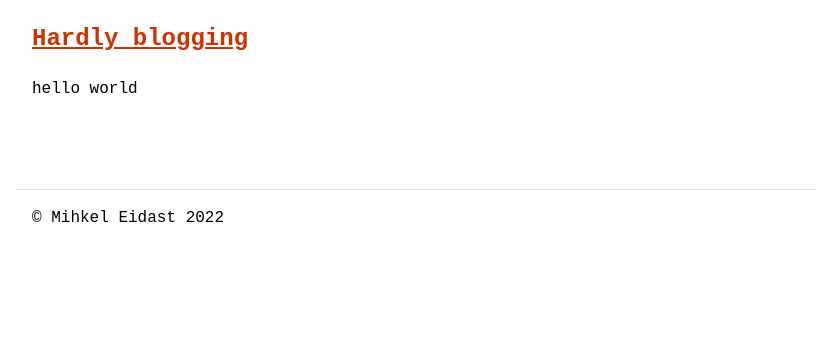
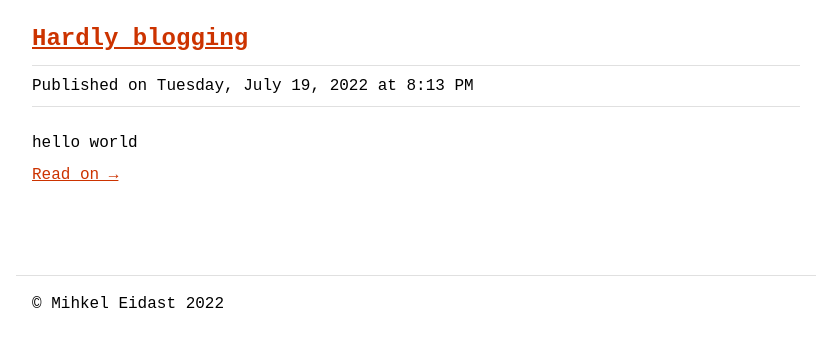
Before and after one commit to mihkeleidast/eida.st, an Astro site: page /blog in a window 1280 px wide. Shown: the part 140-486 px from the top of the page, without its empty margins (224-1055 px from the left). Built offline with nearby package versions, Linux system fonts and the light colour scheme; Astro itself is replaced by a stand-in of ours.

Commit message:
feat: improve blog list page

```diff
--- a/src/pages/blog/[...page].astro
+++ b/src/pages/blog/[...page].astro
@@ -32,8 +32,14 @@ const data: MarkdownInstance<Post>[] = page.data;
                 {data.map((post) => (
                     <li>
                         <article>
-                            <h2><a href={post.url}>{post.frontmatter.title}</a></h2>
-                            <p>{post.frontmatter.description}</p>
+                            <Prose>
+                                <h2><a href={post.url}>{post.frontmatter.title}</a></h2>
+                                <p class="meta">Published on <time datetime={post.frontmatter.date}>{new Intl.DateTimeFormat('en-US', { dateStyle: 'full', timeStyle: 'short' }).format(new Date(post.frontmatter.date))}</time></p>
+                                <p>{post.frontmatter.description}</p>
+                                <p class="morelink">
+                                    <a href={post.url}>Read on &rarr;</a>
+                                </p>
+                            </Prose>
                         </article>
                     </li>
                 ))}
@@ -48,4 +54,15 @@ const data: MarkdownInstance<Post>[] = page.data;
         padding: 0;
         list-style: none;
     }
+
+    .meta {
+        border-top: 1px solid #e0e0e0;
+        border-bottom: 1px solid #e0e0e0;
+        padding: .5em 0;
+        margin-top: .5em;
+    }
+
+    .morelink {
+        margin-top: .5em;
+    }
 </style>
```
